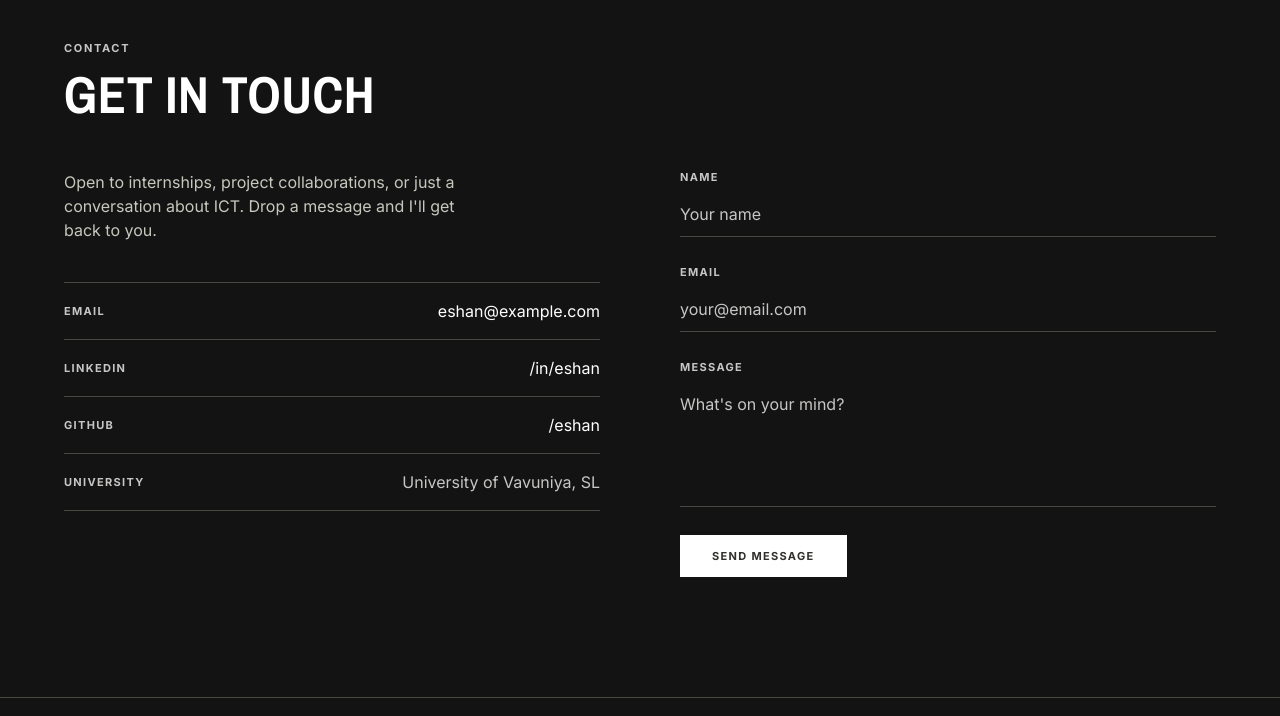
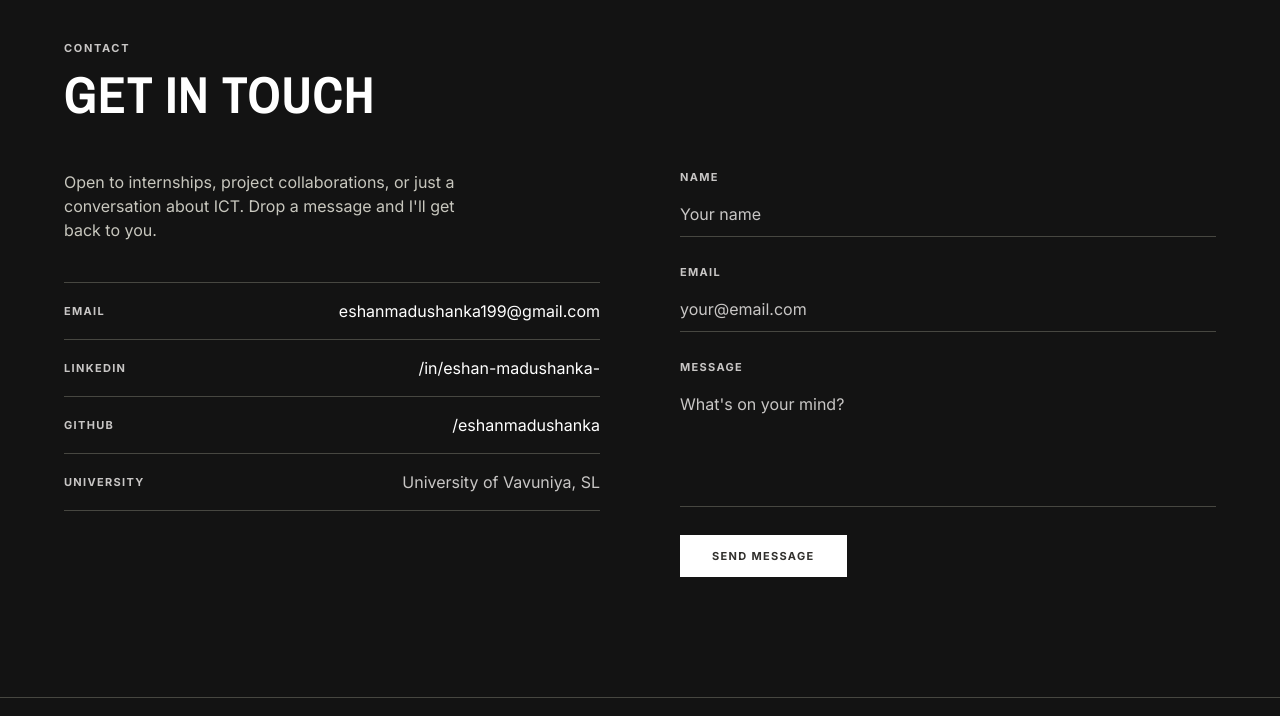
Before and after one commit to eshanmadushanka/My-Portfolio, a plain HTML site: page index.html in a window 1280 px wide. Shown: the part 7216-7932 px from the top of the page. Drawn offline with nearby package versions, Linux system fonts and the light colour scheme.

Commit message:
Links Update

```diff
--- a/index.html
+++ b/index.html
@@ -137,7 +137,7 @@
           <span class="tag">OAuth</span>
           <span class="tag">Vercel</span>
         </div>
-        <a href="https://github.com/eshan/aiTestImage2" target="_blank" class="btn btn-ghost" style="margin-top:28px">GitHub ›</a>
+        <a href="https://github.com/eshanmadushanka/AIPromptWebSite" target="_blank" class="btn btn-ghost" style="margin-top:28px">GitHub ›</a>
       </div>
     </div>
 
@@ -160,7 +160,7 @@
           <span class="tag">AI</span>
           <span class="tag">Desktop</span>
         </div>
-        <a href="https://github.com/" target="_blank" class="btn btn-ghost" style="margin-top:28px">GitHub ›</a>
+        <a href="https://github.com/eshanmadushanka/Video-Editer" target="_blank" class="btn btn-ghost" style="margin-top:28px">GitHub ›</a>
       </div>
     </div>
 
@@ -208,7 +208,7 @@
           <span class="tag">Linux</span>
           <span class="tag">Scripting</span>
         </div>
-        <a href="https://github.com/" target="_blank" class="btn btn-ghost" style="margin-top:28px">GitHub ›</a>
+        <a href="https://github.com/eshanmadushanka/Automation-script" target="_blank" class="btn btn-ghost" style="margin-top:28px">GitHub ›</a>
       </div>
     </div>
 
@@ -405,15 +405,15 @@
         <div>
           <div class="ci-row">
             <span class="t-label">Email</span>
-            <a href="mailto:eshan@example.com" class="t-body">eshan@example.com</a>
+            <a href="mailto:eshanmadushanka199@gmail.com" class="t-body">eshanmadushanka199@gmail.com</a>
           </div>
           <div class="ci-row">
             <span class="t-label">LinkedIn</span>
-            <a href="https://linkedin.com/" target="_blank" class="t-body">/in/eshan</a>
+            <a href="https://www.linkedin.com/in/eshan-madushanka-/" target="_blank" class="t-body">/in/eshan-madushanka-</a>
           </div>
           <div class="ci-row">
             <span class="t-label">GitHub</span>
-            <a href="https://github.com/" target="_blank" class="t-body">/eshan</a>
+            <a href="https://github.com/eshanmadushanka" target="_blank" class="t-body">/eshanmadushanka</a>
           </div>
           <div class="ci-row">
             <span class="t-label">University</span>
```
